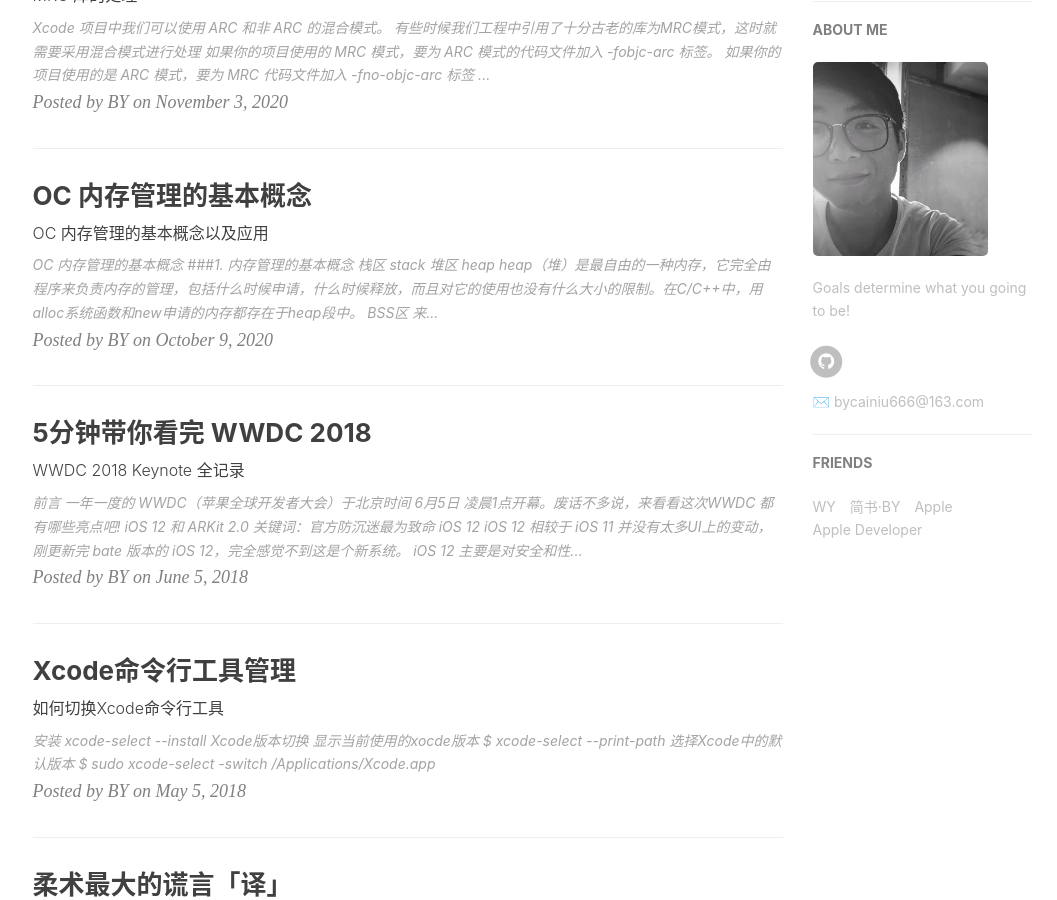
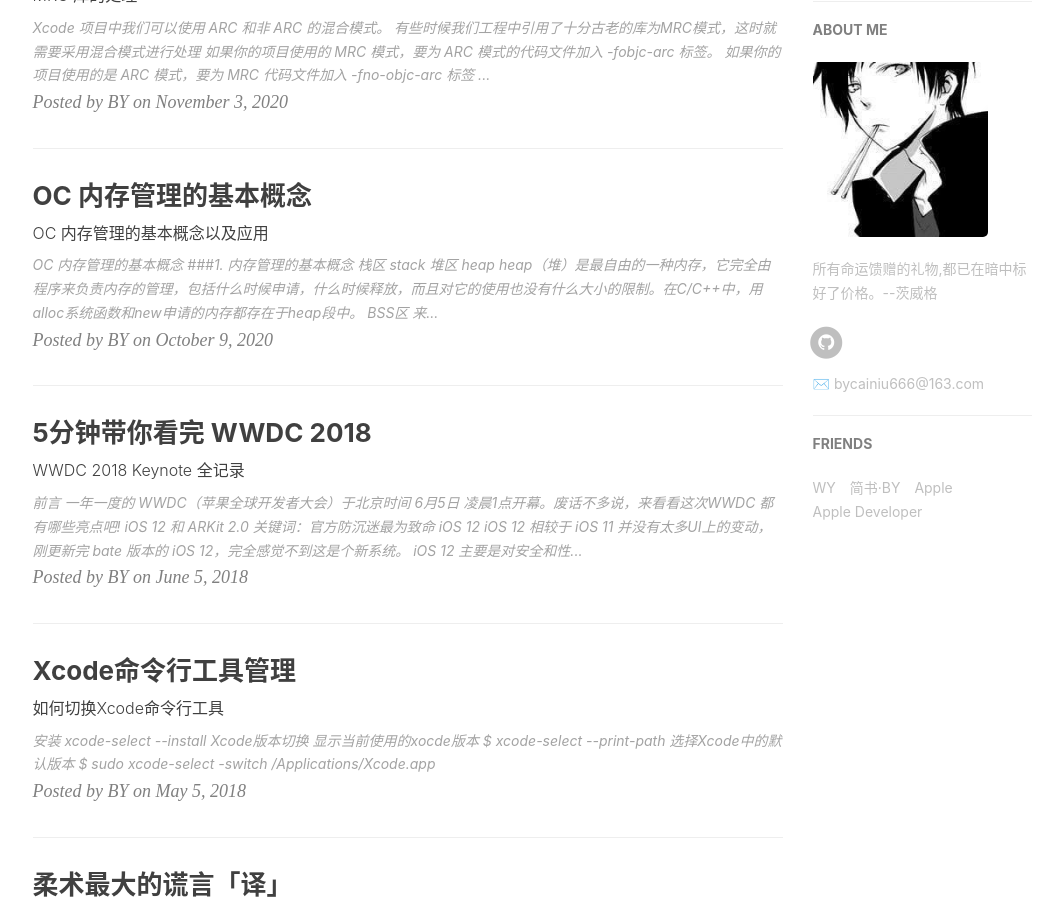
Before and after one commit to bycainiu/blog, a Jekyll site: the page built from index.html, in a window 1280 px wide and 900 px high, scrolled down 788 px. Shown: the whole window, without its empty margins (135-1192 px from the left). Built offline with Jekyll 4.4.1, drawn with Linux system fonts in a browser that asks for light colours; nearby versions of some CDN libraries; the list of posts is cut into pages by our own code; comment, search, counter and statistics services are not loaded.

Commit message:
Update _config.yml

```diff
--- a/_config.yml
+++ b/_config.yml
@@ -11,8 +11,8 @@
 
 # Sidebar settings
 sidebar: true                           # whether or not using Sidebar.
-sidebar-about-description: "Goals determine what you going to be!"
-sidebar-avatar: /img/about-BY-gentle.jpg      # use absolute URL, seeing it's used in both `/` and `/about/`
+sidebar-about-description: "所有命运馈赠的礼物,都已在暗中标好了价格。--茨威格"
+sidebar-avatar: /img/avatar_m.jpg      # use absolute URL, seeing it's used in both `/` and `/about/`
 
 
 
```
